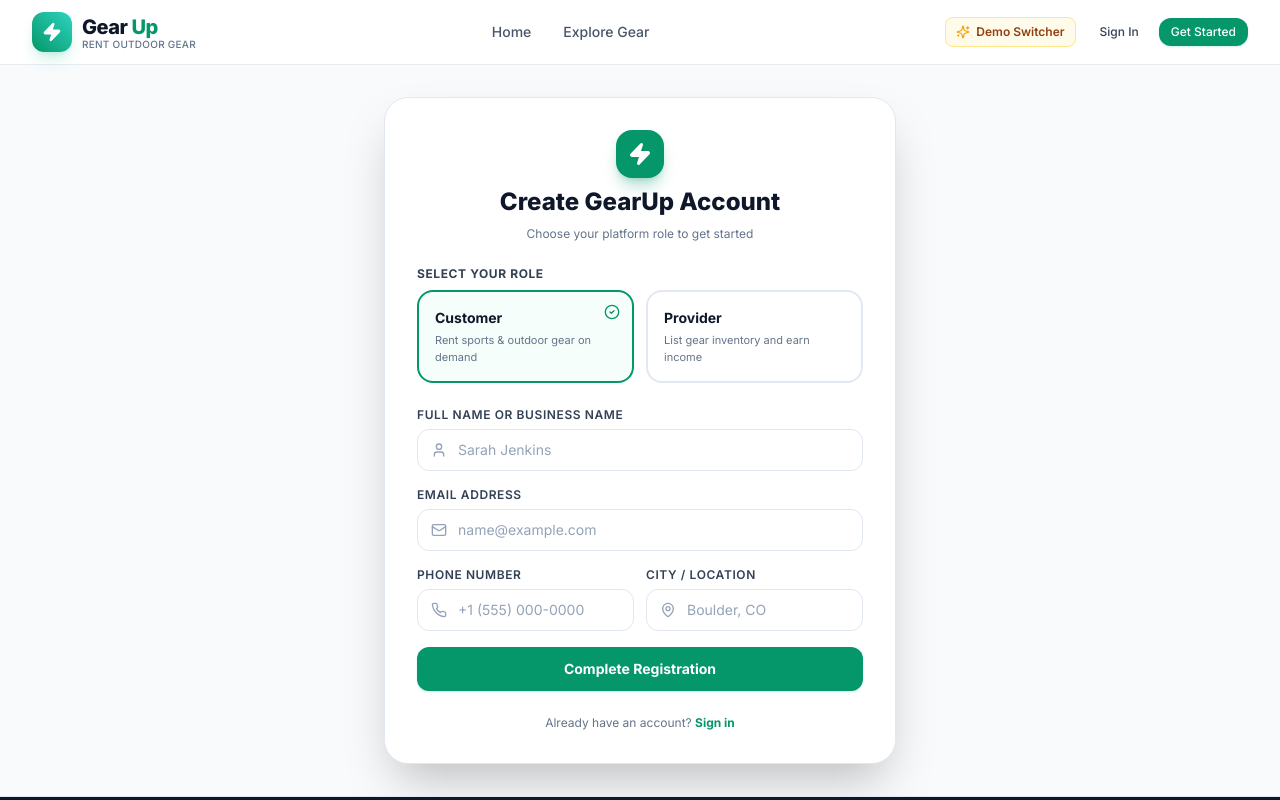
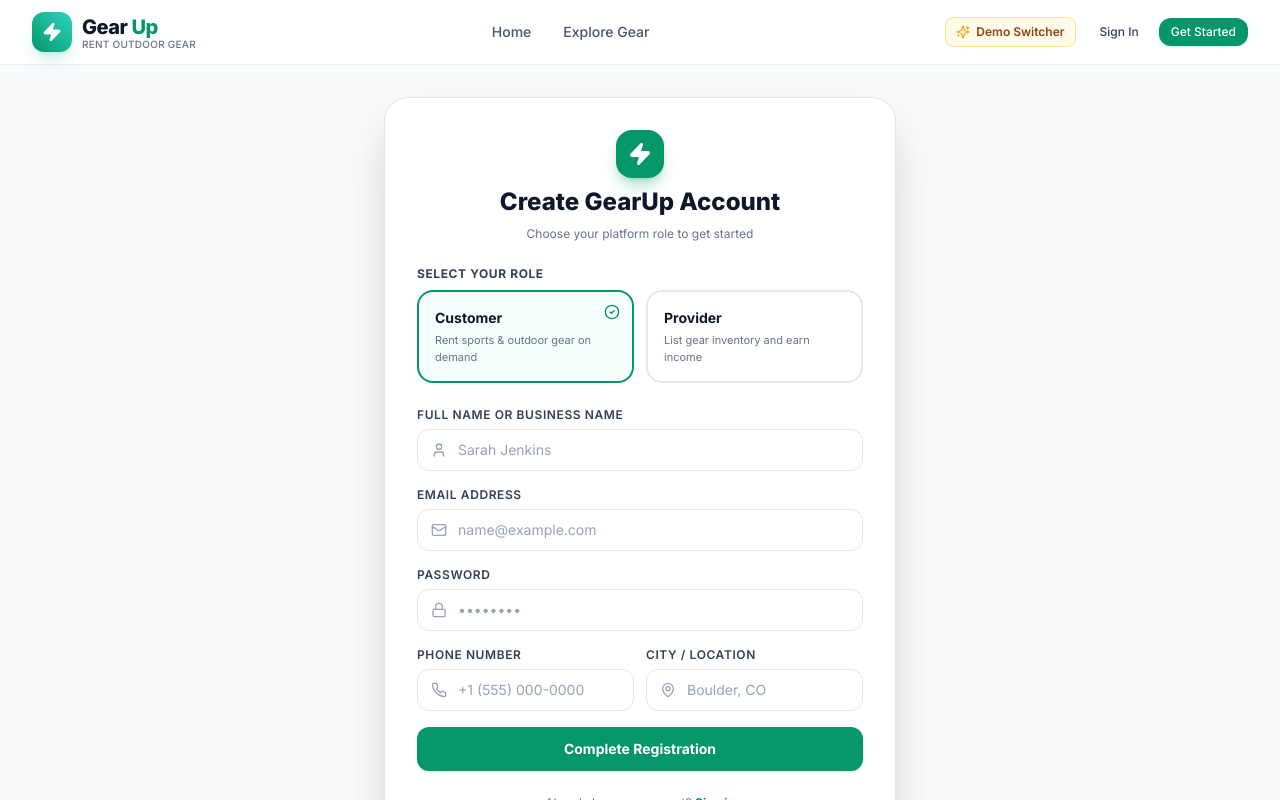
Before and after one commit to sumai-suchi/gearup-frontend, a Next.js app: page /auth/register in a window 1280 px wide. Shown: the top 800 px of the page. Built offline with nearby package versions, Linux system fonts and the light colour scheme; no server answers.

Commit message:
feat: corrected  password input field to user registration form

```diff
--- a/src/app/auth/register/page.tsx
+++ b/src/app/auth/register/page.tsx
@@ -4,23 +4,24 @@ import Link from "next/link";
 import { useAuth } from "@/context/AuthContext";
 import { Input } from "@/components/ui/Input";
 import { Button } from "@/components/ui/Button";
-import { Mail, User as UserIcon, Phone, MapPin, Zap, CheckCircle2 } from "lucide-react";
+import { Mail, Lock, User as UserIcon, Phone, MapPin, Zap, CheckCircle2 } from "lucide-react";
 
 export default function RegisterPage() {
   const { register, isLoading } = useAuth();
   const [role, setRole] = useState<"customer" | "provider">("customer");
   const [name, setName] = useState("");
   const [email, setEmail] = useState("");
+  const [password, setPassword] = useState("");
   const [phone, setPhone] = useState("");
   const [address, setAddress] = useState("");
   const [isSubmitting, setIsSubmitting] = useState(false);
 
   const handleSubmit = async (e: React.FormEvent) => {
     e.preventDefault();
-    if (!name || !email) return;
+    if (!name || !email || !password) return;
     setIsSubmitting(true);
     try {
-      await register({ name, email, role, phone, address });
+      await register({ name, email, password, role, phone, address });
     } catch (err) {
     } finally {
       setIsSubmitting(false);
@@ -93,6 +94,16 @@ export default function RegisterPage() {
             required
           />
 
+          <Input
+            label="Password"
+            type="password"
+            placeholder="••••••••"
+            value={password}
+            onChange={(e) => setPassword(e.target.value)}
+            leftIcon={<Lock className="w-4 h-4" />}
+            required
+          />
+
           <div className="grid grid-cols-1 sm:grid-cols-2 gap-3">
             <Input
               label="Phone Number"
--- a/src/context/AuthContext.tsx
+++ b/src/context/AuthContext.tsx
@@ -13,6 +13,7 @@ interface AuthContextType {
   register: (data: {
     name: string;
     email: string;
+    password?: string;
     role: "customer" | "provider";
     phone?: string;
     address?: string;
@@ -29,7 +30,6 @@ export function AuthProvider({ children }: { children: React.ReactNode }) {
   const router = useRouter();
 
   useEffect(() => {
-    // Initialize user on client mount
     try {
       const stored = api.auth.getCurrentUser();
       if (stored) {
@@ -49,7 +49,6 @@ export function AuthProvider({ children }: { children: React.ReactNode }) {
       setUser(loggedInUser);
       toast.success(`Welcome back, ${loggedInUser.name}!`);
 
-      // Route according to role
       if (loggedInUser.role === "admin") {
         router.push("/dashboard/admin");
       } else if (loggedInUser.role === "provider") {
@@ -68,6 +67,7 @@ export function AuthProvider({ children }: { children: React.ReactNode }) {
   const register = async (data: {
     name: string;
     email: string;
+    password?: string;
     role: "customer" | "provider";
     phone?: string;
     address?: string;
```
